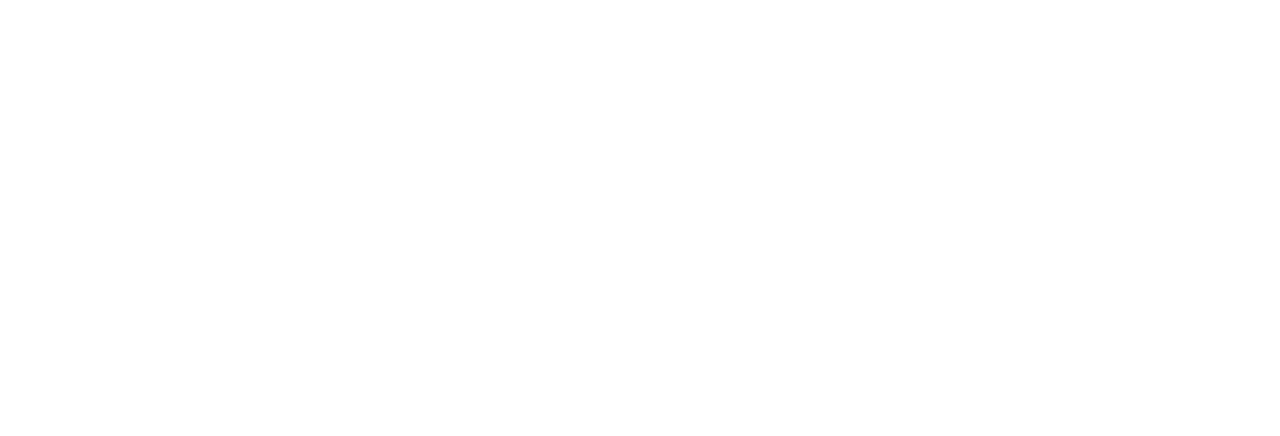
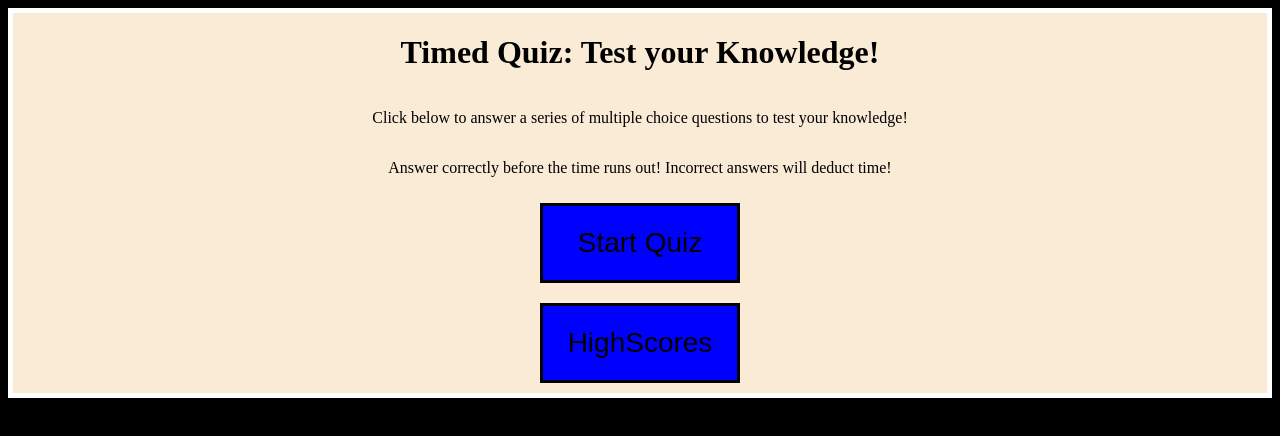
Before and after one commit to brandon-wing/brandonwing-timed-quiz, a plain HTML site: page index.html in a window 1280 px wide. Drawn offline with Linux system fonts and the light colour scheme.

Commit message:
Created entry page, quiz page, hiscores page, js, and css.

```diff
--- a/assets/script.js
+++ b/assets/script.js
@@ -0,0 +1 @@
+//below, I have the onscreen timer
--- a/assets/style.css
+++ b/assets/style.css
@@ -0,0 +1,34 @@
+body{
+    background-color: black;
+}
+
+.homecontainer{
+    background-color: antiquewhite;
+    display: flex;
+    text-align: center;
+    flex-direction: column;
+    justify-content: center;
+    align-items: center;
+    border: 5px solid white;
+}
+
+a{
+    text-decoration: none;
+}
+
+.btn{
+    width: 200px;
+    height: 80px;
+    font-size: 28px;
+    margin: 10px;
+    display: flex;
+    align-items: center;
+    justify-content: center;
+    border: 3px solid black;
+    background-color: blue;
+    text-decoration: none;
+}
+.btn:hover {
+    background-color: solid black;
+    color: white;
+}
--- a/index.html
+++ b/index.html
@@ -6,7 +6,15 @@
     <meta name="viewport" content="width=device-width, initial-scale=1.0">
     <title>Brandon's Quiz</title>
     <link rel="stylesheet" href="./assets/style.css">
+    <script src="script.js"></script>
 </head>
 <body>
+    <div class="homecontainer">
+        <h1 class="hometitle">Timed Quiz: Test your Knowledge!</h1>
+        <p class="descript"> Click below to answer a series of multiple choice questions to test your knowledge!</p>
+        <p class="descript">Answer correctly before the time runs out! Incorrect answers will deduct time!</p>
+        <a href="timedquiz.html"><button class="btn" id ="start" >Start Quiz</button></a>
+        <a href="hiscores.html"><button class="btn" id ="hiscores">HighScores</button></a>
+    </div>
 </body>
 </html>
```
Also changed, not shown: hiscores.html (added, +12 -0 lines), timedquiz.html (added, +12 -0 lines).
